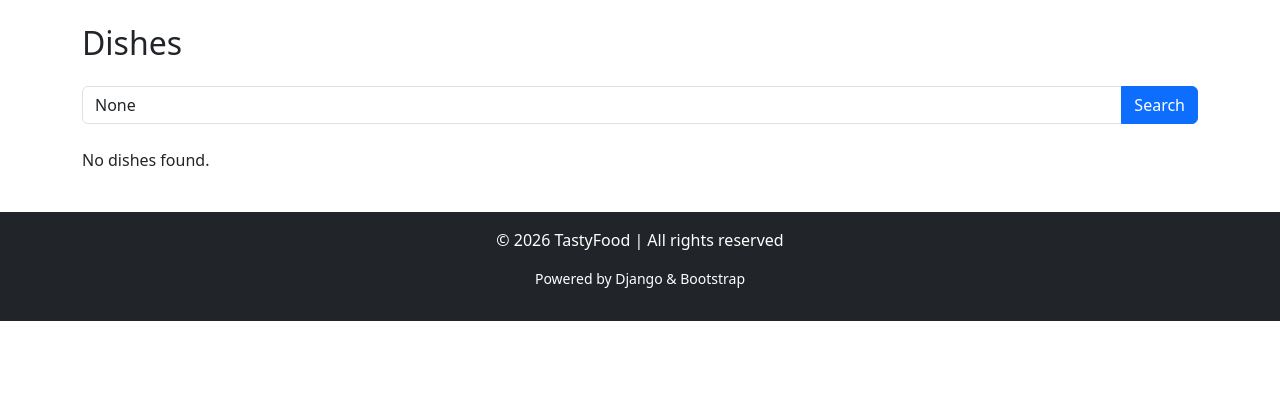
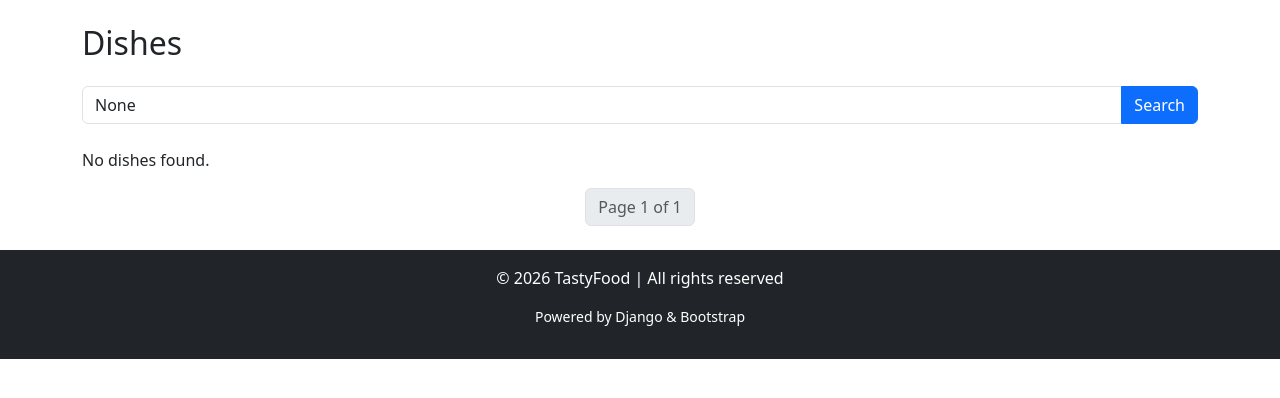
Before and after one commit to 3883IZ/restaurant-kitchen-service, a Django app: page / in a window 1280 px wide. Shown: the part 56-454 px from the top of the page. Run offline with Django 5.2, Linux system fonts and the light colour scheme; data that the repository does not hold is empty.

Commit message:
Add pagination for dishes list

```diff
--- a/kitchen/views.py
+++ b/kitchen/views.py
@@ -1,22 +1,27 @@
 from django.shortcuts import render, get_object_or_404
+from django.core.paginator import Paginator
 from django.views.generic import ListView
 from .models import Category, Dish
 
-# Функціональний view для всіх страв з пошуком
+# Функціональний view для всіх страв з пошуком і пагінацією
 def dish_list(request):
     query = request.GET.get("q")
     dishes = Dish.objects.all()
     if query:
         dishes = dishes.filter(name__icontains=query)
 
+    paginator = Paginator(dishes, 6)  # 6 страв на сторінку
+    page_number = request.GET.get("page")
+    page_obj = paginator.get_page(page_number)
+
     categories = Category.objects.prefetch_related("dishes").all()
     return render(
         request,
         "kitchen/dish_list.html",
-        {"categories": categories, "dishes": dishes, "query": query},
+        {"categories": categories, "page_obj": page_obj, "query": query},
     )
 
-# Функціональний view для страв конкретної категорії
+# Функціональний view для страв конкретної категорії з пошуком і пагінацією
 def category_dishes(request, pk):
     category = get_object_or_404(Category.objects.prefetch_related("dishes"), pk=pk)
     query = request.GET.get("q")
@@ -24,10 +29,14 @@ def category_dishes(request, pk):
     if query:
         dishes = dishes.filter(name__icontains=query)
 
+    paginator = Paginator(dishes, 6)
+    page_number = request.GET.get("page")
+    page_obj = paginator.get_page(page_number)
+
     return render(
         request,
         "kitchen/dish_list.html",
-        {"categories": [category], "dishes": dishes, "query": query},
+        {"categories": [category], "page_obj": page_obj, "query": query},
     )
 
 # Клас‑based view для категорій
--- a/templates/kitchen/dish_list.html
+++ b/templates/kitchen/dish_list.html
@@ -14,7 +14,7 @@
 </form>
 
 <div class="row">
-    {% for dish in dishes %}
+    {% for dish in page_obj %}
         <div class="col-md-4 mb-3">
             <div class="card shadow-sm">
                 <img src="{{ dish.image.url }}" class="card-img-top" alt="{{ dish.name }}">
@@ -28,4 +28,25 @@
         <p>No dishes found.</p>
     {% endfor %}
 </div>
+
+<!-- Пагінація -->
+<nav aria-label="Page navigation">
+    <ul class="pagination justify-content-center">
+        {% if page_obj.has_previous %}
+            <li class="page-item">
+                <a class="page-link" href="?page={{ page_obj.previous_page_number }}{% if query %}&q={{ query }}{% endif %}">Previous</a>
+            </li>
+        {% endif %}
+
+        <li class="page-item disabled">
+            <span class="page-link">Page {{ page_obj.number }} of {{ page_obj.paginator.num_pages }}</span>
+        </li>
+
+        {% if page_obj.has_next %}
+            <li class="page-item">
+                <a class="page-link" href="?page={{ page_obj.next_page_number }}{% if query %}&q={{ query }}{% endif %}">Next</a>
+            </li>
+        {% endif %}
+    </ul>
+</nav>
 {% endblock %}
```
